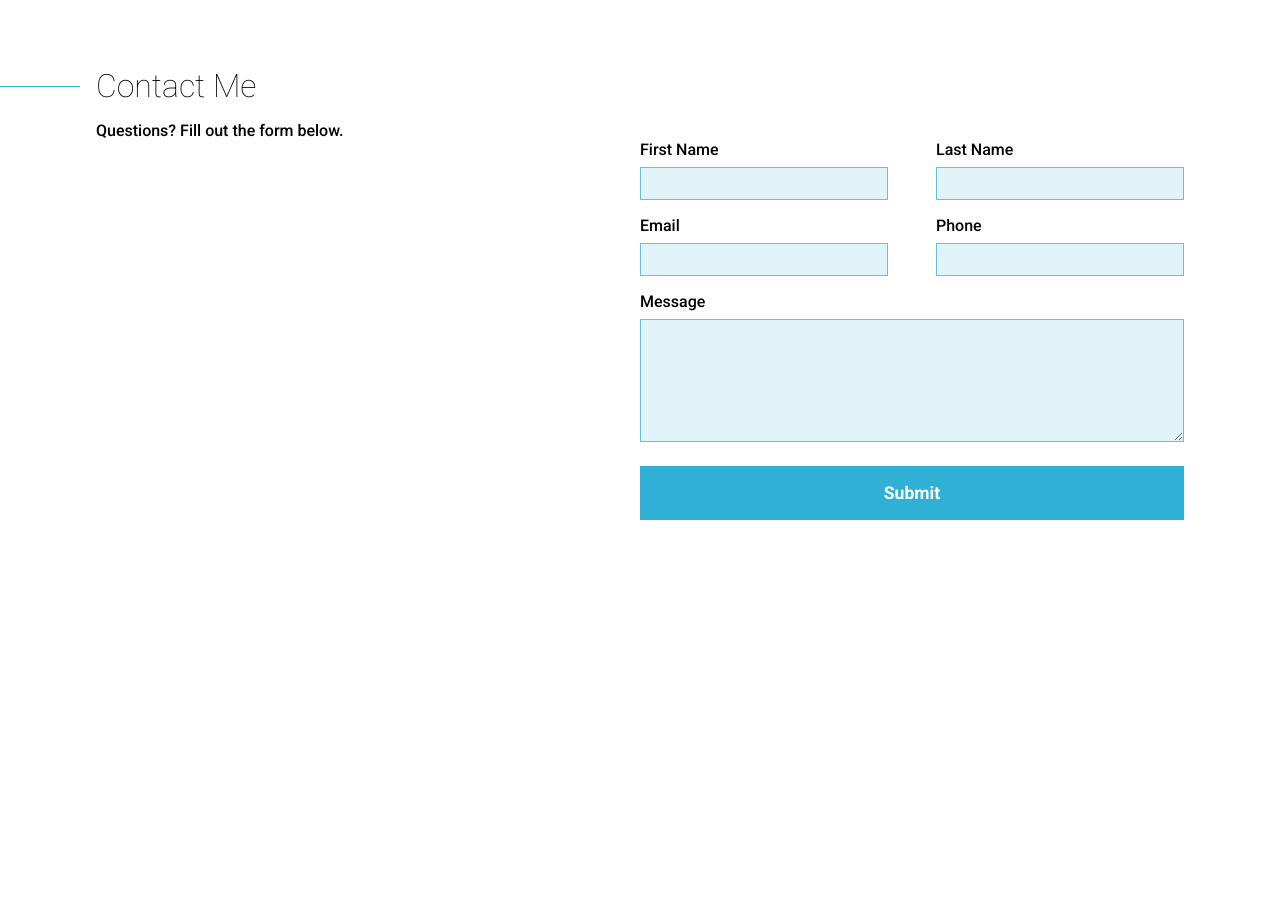
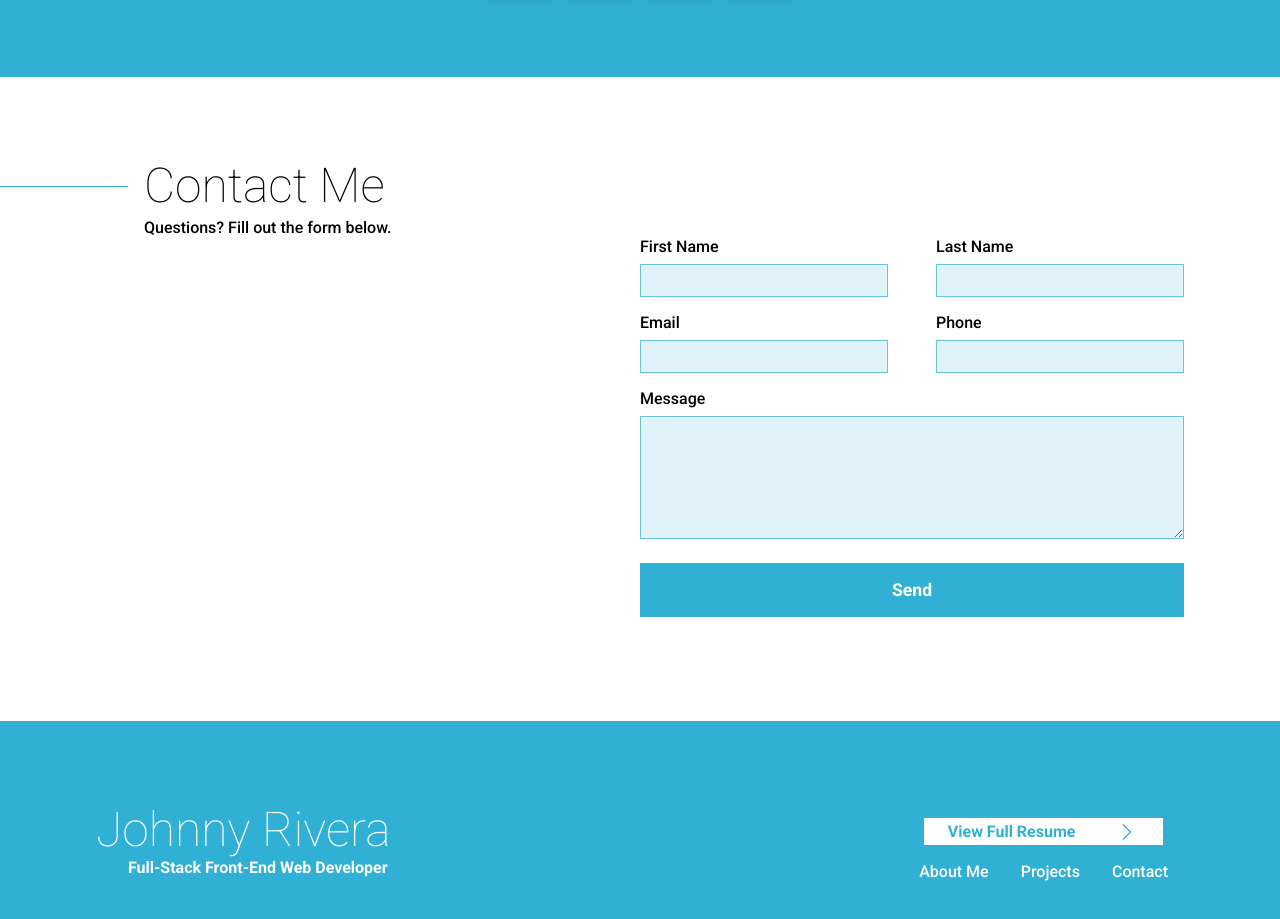
Before and after one commit to johnny1864/portfolio.v3, a plain HTML site: page index.html in a window 1280 px wide. Shown: the part 1501-2420 px from the top of the page. Before the commit the page ends 2125 px from the top, so only its background shows below. Drawn offline with nearby package versions, Linux system fonts and the light colour scheme.

Commit message:
added footer

```diff
--- a/index.html
+++ b/index.html
@@ -16,7 +16,7 @@
     <link rel="stylesheet" href="./dist/main.css" />
   </head>
   <body>
-    <header class="header" style="display: none">
+    <header class="header">
       <div class="header-brand">
         JohnnyRivera
         <span class="header-brand--sub-heading">
@@ -34,8 +34,10 @@
             Design, Git/Version Control, AJAX, Debugging, DOM manipulation
           </p>
           <p class="hero--skills">
-            JavaScript, JQuery, Angular, Node, AJAX, MongoDB, SQL, PHP, Laravel,
-            WordPress, Shopify, HTML, CSS/SCSS/SASS Bootstrap, Git
+            JavaScript, JQuery, Angular,<br />
+            Node, AJAX, MongoDB, SQL, PHP, <br />
+            WordPress, Shopify, HTML, CSS/SCSS/SASS<br />
+            Bootstrap, Git
           </p>
         </div>
         <div class="hero--content-right">
@@ -94,10 +96,10 @@
     </section>
 
     <section class="projects bg-primary">
-      <div class="container">
+      <div class="container projects-header">
         <h2 class="heading2 title">Projects</h2>
       </div>
-      <div class="container--large">
+      <div class="container container--large">
         <div class="projects--slider">
           <div class="projects--slider__slide">Project 1</div>
           <div class="projects--slider__slide">Project 2</div>
@@ -143,6 +145,7 @@
               <li class="input-full">
                 <input
                   type="submit"
+                  value="Send"
                   class="contact-form__submit btn btn--primary"
                 />
               </li>
@@ -152,7 +155,37 @@
       </div>
     </section>
 
-    <footer></footer>
+    <footer class="bg-primary footer section">
+      <div class="container">
+        <div class="footer-brand">
+          Johnny Rivera
+          <span class="footer-brand--sub-heading">
+            Full-Stack Front-End Web Developer
+          </span>
+        </div>
+        <div class="footer-content__left">
+          <a href="#" class="btn btn--outline btn--arrow btn--white">
+            View Full Resume
+            <svg
+              xmlns="http://www.w3.org/2000/svg"
+              width="24"
+              height="24"
+              viewBox="0 0 24 24"
+            >
+              <path
+                fill="#000"
+                d="M6.741 24L5.25 22.509l10.512-10.515L5.25 1.491 6.741 0 18.75 11.991z"
+              />
+            </svg>
+          </a>
+          <ul class="footer--menu">
+            <li><a href="#">About Me</a></li>
+            <li><a href="#">Projects</a></li>
+            <li><a href="#">Contact</a></li>
+          </ul>
+        </div>
+      </div>
+    </footer>
 
     <script
       src="https://code.jquery.com/jquery-3.5.1.min.js"
--- /dev/null
+++ b/scss/layout/_footer.scss
@@ -0,0 +1,41 @@
+.footer {
+  .container {
+    @media screen and (min-width: 960px) {
+      display: flex;
+      justify-content: space-between;
+    }
+  }
+  &-brand {
+    font-size: 3rem;
+    font-weight: 100;
+    text-align: center;
+    &--sub-heading {
+      display: block;
+      font-size: 1rem;
+      font-weight: bold;
+      padding-left: 2rem;
+    }
+
+    @media screen and (min-width: 960px) {
+      text-align: left;
+    }
+  }
+
+  &-content__left {
+    display: flex;
+    flex-direction: column;
+    align-items: center;
+    margin-top: 1rem;
+    ul {
+      list-style-type: none;
+      display: flex;
+      li {
+        margin: 0.5rem;
+        a {
+          display: inline-block;
+          padding: 0.5rem;
+        }
+      }
+    }
+  }
+}
--- a/scss/layout/_global.scss
+++ b/scss/layout/_global.scss
@@ -19,6 +19,7 @@ $fonts: 'Roboto', arial, sans-serif;
 
 body {
   font-size: 16px;
+  overflow-x: hidden;
 }
 
 .container {
@@ -71,20 +72,25 @@ section,
   }
 
   @media screen and (min-width: $laptop) {
-    margin-bottom: 1rem;
-    font-size: 2em;
+    margin-left: 3rem;
+    margin-bottom: 0.25rem;
+    font-size: 3em;
     transform: unset;
   }
 }
 
 .bg-primary {
   background-color: $primary;
-
+  color: $white;
   .title {
     color: white;
     &::after {
       background-color: $white;
     }
+  }
+
+  a {
+    color: $white;
   }
 }
 
@@ -163,6 +169,21 @@ p {
       }
     }
   }
+
+  &--white {
+    color: $primary !important;
+    background-color: $white;
+    &:hover {
+      color: $white !important;
+      background-color: $primary;
+      border: 1px solid $white;
+      svg {
+        path {
+          fill: $white;
+        }
+      }
+    }
+  }
 }
 
 .row {
@@ -193,7 +214,7 @@ p {
 
 @media screen and (min-width: $laptop) {
   .sub-heading {
-    margin-left: 0;
+    margin-left: 3rem;
   }
   .col--left {
     margin-bottom: 0;
--- a/scss/main.scss
+++ b/scss/main.scss
@@ -1,4 +1,5 @@
 @import 'layout/global';
+@import 'layout/footer';
 @import 'parts/slick';
 @import 'parts/header';
 @import 'parts/hero';
--- a/scss/parts/_header.scss
+++ b/scss/parts/_header.scss
@@ -1,2 +1,14 @@
 .header {
+  position: fixed;
+  top: 0;
+  left: 0;
+  right: 0;
+  z-index: 100;
+  background-color: white;
+  opacity: 0;
+  transition: all 300ms ease;
+
+  &.scroll {
+    opacity: 1;
+  }
 }
--- a/scss/parts/_hero.scss
+++ b/scss/parts/_hero.scss
@@ -8,7 +8,7 @@
     right: 0;
     width: 0;
     height: 0;
-    border-bottom: 15vh solid $white;
+    border-bottom: 20vh solid $white;
     border-left: 100vw solid transparent;
   }
 
@@ -21,6 +21,7 @@
   &--content-left {
     color: $white;
     padding: 1.5rem 0;
+    max-width: 550px;
   }
 
   &--skills {
@@ -28,6 +29,10 @@
   }
 
   @media screen and (min-width: $laptop) {
+    &::before {
+      border-bottom: 25vh solid $white;
+    }
+
     .container {
       display: flex;
     }
--- a/scss/parts/_projects.scss
+++ b/scss/parts/_projects.scss
@@ -9,4 +9,11 @@
   .container--large {
     position: relative;
   }
+
+  @media screen and (min-width: $laptop) {
+    &-header {
+      margin-left: 3rem;
+      margin-bottom: 1.5rem;
+    }
+  }
 }
```
Also changed, not shown: dist/main.css, 1 other file.
